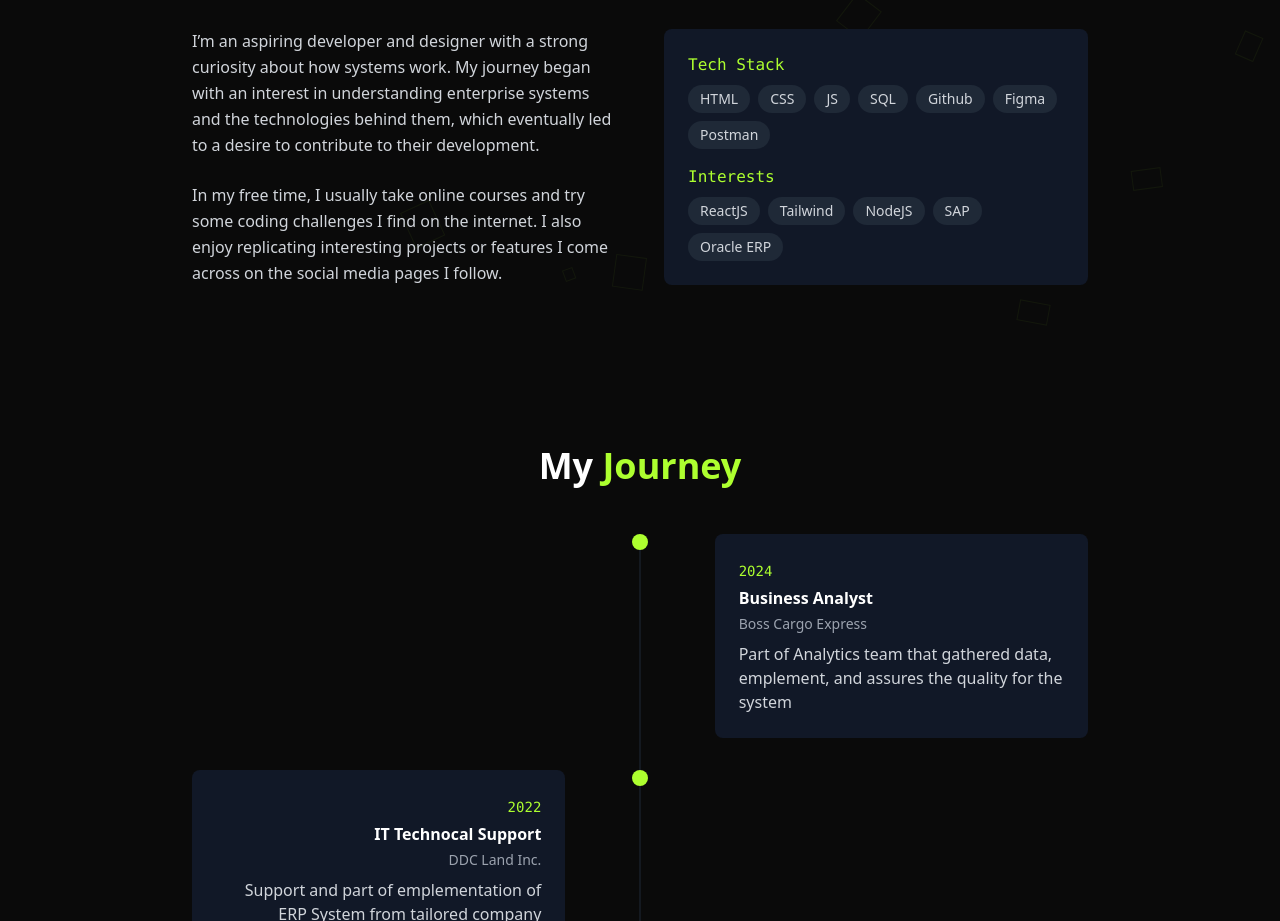
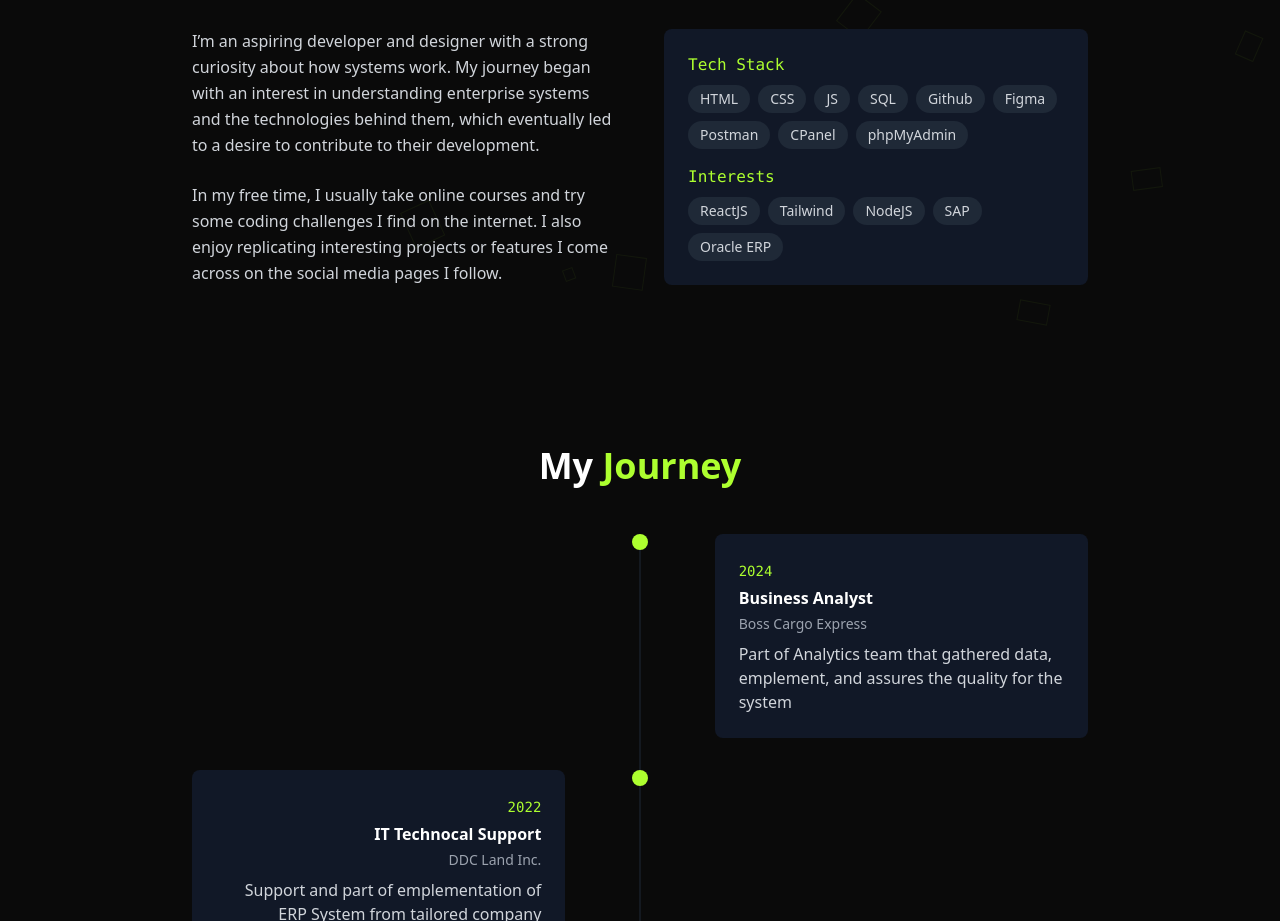
Before and after one commit to popol09/my-info, a React (Vite) app: page / in a window 1280 px wide. Shown: the part 940-1861 px from the top of the page. Built offline with nearby package versions, Linux system fonts and the light colour scheme.

Commit message:
tech stack

```diff
--- a/src/components/AboutSection.tsx
+++ b/src/components/AboutSection.tsx
@@ -35,7 +35,7 @@ export const AboutSection = () => {
             <div className="space-y-2">
               <h3 className="text-[#ADFF2F] font-mono">Tech Stack</h3>
               <div className="flex flex-wrap gap-2">
-                {["HTML", "CSS", "JS", "SQL", "Github", "Figma", "Postman"].map(tech => <span key={tech} className="px-3 py-1 bg-gray-800 text-gray-300 rounded-full text-sm">
+                {["HTML", "CSS", "JS", "SQL", "Github", "Figma", "Postman", "CPanel", "phpMyAdmin"].map(tech => <span key={tech} className="px-3 py-1 bg-gray-800 text-gray-300 rounded-full text-sm">
                     {tech}
                   </span>)}
               </div>
```
